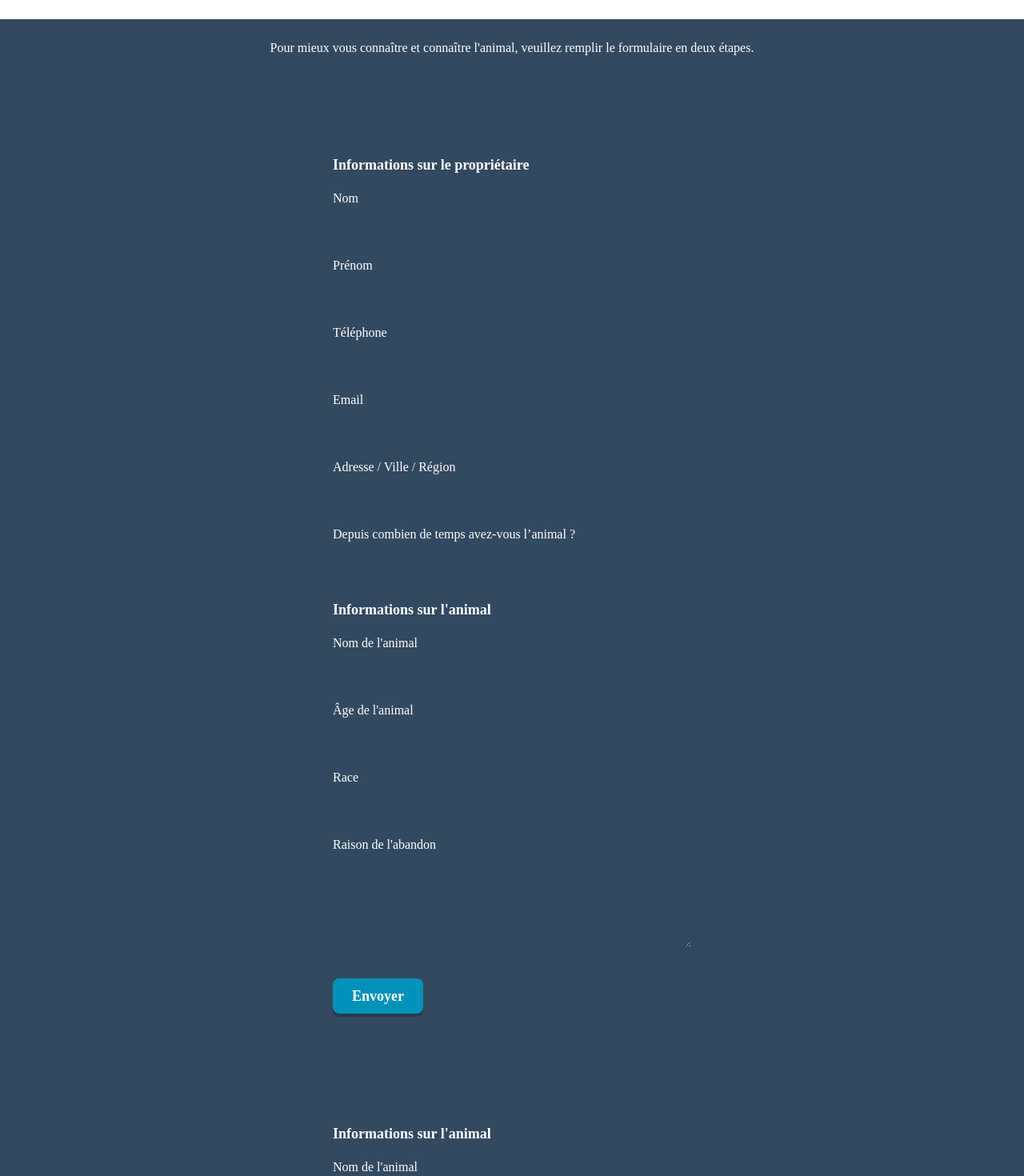
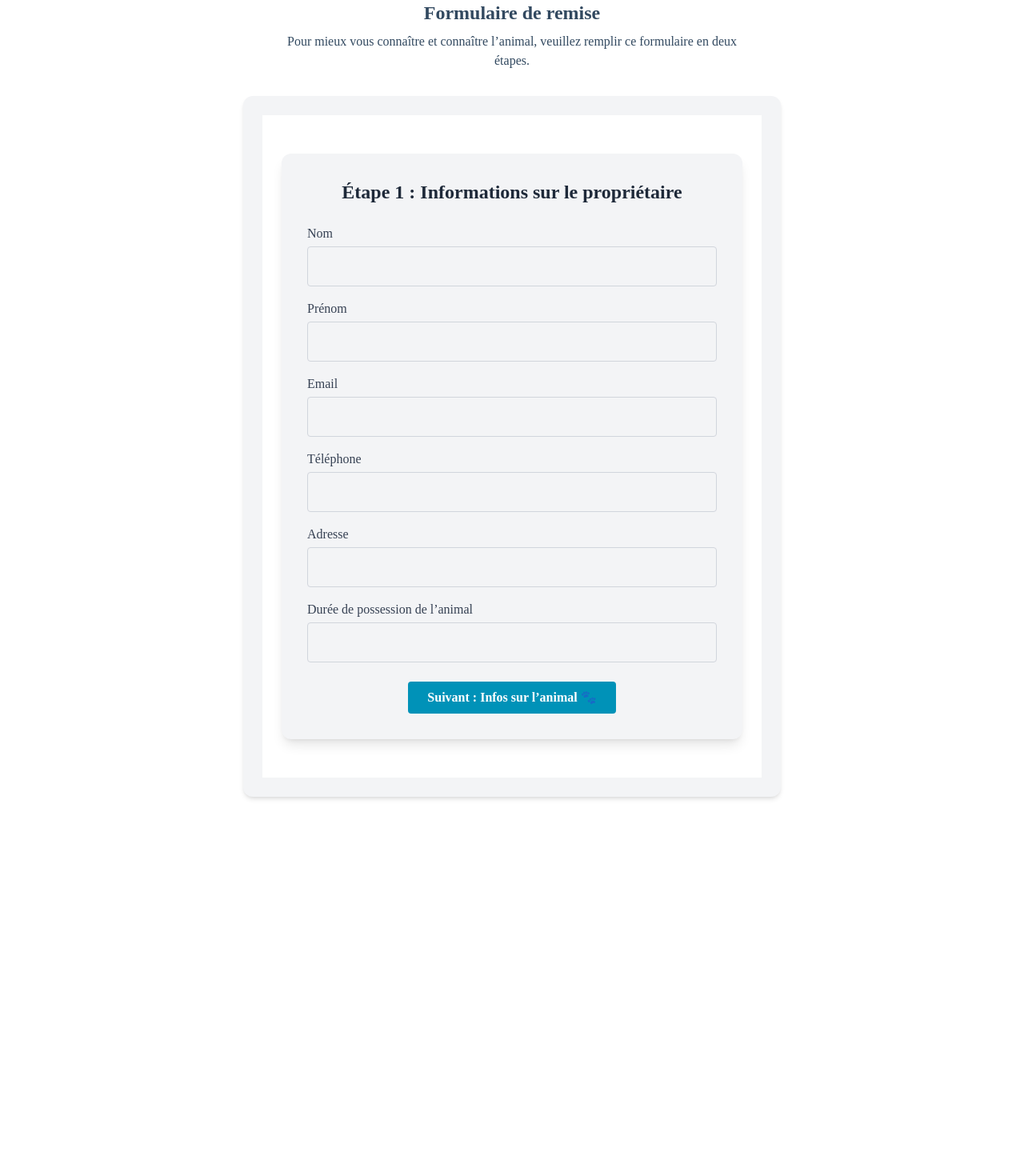
Before and after one commit to danisaza1/pattesacoeur, a Next.js app in the folder frontend/: page /rehoming in a window 1280 px wide. Shown: the part 40-1510 px from the top of the page at 80% size. After the commit the page ends 1076 px from the top, so only its background shows below. Built offline with nearby package versions, Linux system fonts and the light colour scheme.

Commit message:
feat: implement two-step animal rehoming form

```diff
--- a/frontend/app/components/Header.tsx
+++ b/frontend/app/components/Header.tsx
@@ -1,5 +1,5 @@
 "use client";
-
+import { PawPrint } from 'lucide-react'
 import Link from "next/link";
 import React, { useState } from "react";
 import { User, Menu, X } from "lucide-react"; // Import Menu and X icons
@@ -76,6 +76,13 @@ export default function Header() {
             🦴 J'adopte
           </Link>
           <Link
+            href="/rehoming"
+            className="py-2 md:pr-6 text-white transition-all duration-300 transform hover:scale-105 hover:brightness-110 hover:drop-shadow-[0_0_10px_rgba(255,255,255,0.7)]"
+            onClick={() => setIsMenuOpen(false)}
+          >
+            🐾  Remettre à l'asso
+          </Link>
+          <Link
             href="/guide"
             className="py-2 md:pr-6 text-white transition-all duration-300 transform hover:scale-105 hover:brightness-110 hover:drop-shadow-[0_0_10px_rgba(255,255,255,0.7)]"
             onClick={() => setIsMenuOpen(false)}
--- a/frontend/app/components/rehoming/AnimalForm.tsx
+++ /dev/null
@@ -1,37 +0,0 @@
-
-
-export default function OwnerForm() {
-  return (
-    <section className="flex flex-col items-center bg-[#324960] text-white py-6 mt-16">
-
-      <form action="/search" className="w-full max-w-md space-y-4">
-
-        <h2 className="text-lg font-bold mt-6">Informations sur l'animal</h2>
-
-        <div>
-          <label htmlFor="animalName" className="block mb-1">Nom de l'animal</label>
-          <input type="text" id="animalName" name="animalName" className="w-full p-2 text-black" />
-        </div>
-
-        <div>
-          <label htmlFor="animalAge" className="block mb-1">Âge de l'animal</label>
-          <input type="text" id="animalAge" name="animalAge" className="w-full p-2 text-black" />
-        </div>
-
-        <div>
-          <label htmlFor="animalBreed" className="block mb-1">Race</label>
-          <input type="text" id="animalBreed" name="animalBreed" className="w-full p-2 text-black" />
-        </div>
-
-        <div>
-          <label htmlFor="reason" className="block mb-1">Raison de l'abandon</label>
-          <textarea id="reason" name="reason" rows={4} className="w-full p-2 text-black" />
-        </div>
-
-        <button type="submit" className="mt-4 bg-white text-[#324960] px-4 py-2 rounded">
-          Envoyer
-        </button>
-      </form>
-    </section>
-  );
-}
--- /dev/null
+++ b/frontend/app/components/rehoming/AnimalStep.tsx
@@ -0,0 +1,48 @@
+'use client';
+import React from 'react';
+
+type AnimalStepProps = {
+  onSubmit: () => void;
+};
+
+export default function AnimalStep({ onSubmit }: AnimalStepProps) {
+  return (
+    <section className="min-h-screen flex items-center justify-center bg-white px-4 py-12">
+      <div className="w-full max-w-xl bg-gray-100 rounded-xl shadow-lg p-8 space-y-6">
+        <h2 className="text-2xl font-bold text-gray-800 text-center">Étape 2 : Informations sur l’animal</h2>
+
+        <form className="space-y-4">
+          <div>
+            <label htmlFor="animalName" className="block mb-1 text-gray-700">Nom de l’animal</label>
+            <input type="text" id="animalName" name="animalName" className="w-full p-3 rounded border border-gray-300 text-black" />
+          </div>
+
+          <div>
+            <label htmlFor="animalAge" className="block mb-1 text-gray-700">Âge</label>
+            <input type="text" id="animalAge" name="animalAge" className="w-full p-3 rounded border border-gray-300 text-black" />
+          </div>
+
+          <div>
+            <label htmlFor="animalBreed" className="block mb-1 text-gray-700">Race</label>
+            <input type="text" id="animalBreed" name="animalBreed" className="w-full p-3 rounded border border-gray-300 text-black" />
+          </div>
+
+          <div>
+            <label htmlFor="reason" className="block mb-1 text-gray-700">Raison de l’abandon</label>
+            <textarea id="reason" name="reason" rows={4} className="w-full p-3 rounded border border-gray-300 text-black" />
+          </div>
+        </form>
+
+        <div className="text-center">
+          <button
+            type="button"
+            onClick={onSubmit}
+            className="px-6 py-2 bg-cyan-600 hover:bg-cyan-700 text-white font-semibold rounded"
+          >
+            Envoyer ✉️
+          </button>
+        </div>
+      </div>
+    </section>
+  );
+}
--- a/frontend/app/components/rehoming/OwnerForm.tsx
+++ /dev/null
@@ -1,69 +0,0 @@
-
-export default function OwnerForm() {
-  return (
-    <section className="flex flex-col items-center bg-[#324960] text-white py-6 mt-16">
-
-      <form action="/search" className="w-full max-w-md space-y-4">
-        {/* Étape 1 : Propriétaire */}
-        <h2 className="text-lg font-bold">Informations sur le propriétaire</h2>
-
-        <div>
-          <label htmlFor="ownerName" className="block mb-1">Nom</label>
-          <input type="text" id="ownerName" name="ownerName" className="w-full p-2 text-black" />
-        </div>
-
-        <div>
-          <label htmlFor="ownerFirstName" className="block mb-1">Prénom</label>
-          <input type="text" id="ownerFirstName" name="ownerFirstName" className="w-full p-2 text-black" />
-        </div>
-
-        <div>
-          <label htmlFor="phone" className="block mb-1">Téléphone</label>
-          <input type="tel" id="phone" name="phone" className="w-full p-2 text-black" />
-        </div>
-
-        <div>
-          <label htmlFor="email" className="block mb-1">Email</label>
-          <input type="email" id="email" name="email" className="w-full p-2 text-black" />
-        </div>
-
-        <div>
-          <label htmlFor="address" className="block mb-1">Adresse / Ville / Région</label>
-          <input type="text" id="address" name="address" className="w-full p-2 text-black" />
-        </div>
-
-        <div>
-          <label htmlFor="ownershipDuration" className="block mb-1">Depuis combien de temps avez-vous l’animal ?</label>
-          <input type="text" id="ownershipDuration" name="ownershipDuration" className="w-full p-2 text-black" />
-        </div>
-
-        {/* Étape 2 : Animal */}
-        <h2 className="text-lg font-bold mt-6">Informations sur l'animal</h2>
-
-        <div>
-          <label htmlFor="animalName" className="block mb-1">Nom de l'animal</label>
-          <input type="text" id="animalName" name="animalName" className="w-full p-2 text-black" />
-        </div>
-
-        <div>
-          <label htmlFor="animalAge" className="block mb-1">Âge de l'animal</label>
-          <input type="text" id="animalAge" name="animalAge" className="w-full p-2 text-black" />
-        </div>
-
-        <div>
-          <label htmlFor="animalBreed" className="block mb-1">Race</label>
-          <input type="text" id="animalBreed" name="animalBreed" className="w-full p-2 text-black" />
-        </div>
-
-        <div>
-          <label htmlFor="reason" className="block mb-1">Raison de l'abandon</label>
-          <textarea id="reason" name="reason" rows={4} className="w-full p-2 text-black" />
-        </div>
-
-        <button type="submit" className="hw-32 relative inline-flex items-center justify-center px-6 py-2 text-lg font-bold text-white bg-cyan-600 rounded-lg shadow-[0_4px_0_0_rgba(0,0,0,0.2)] hover:bg-cyan-700 hover:shadow-[0_6px_12px_rgba(6,182,212,0.4)] active:translate-y-1 active:shadow-[0_2px_0_0_rgba(0,0,0,0.2)] transition-all duration-200 ease-in-out mt-4">
-          Envoyer
-        </button>
-      </form>
-    </section>
-  );
-}
--- /dev/null
+++ b/frontend/app/components/rehoming/OwnerStep.tsx
@@ -0,0 +1,58 @@
+'use client';
+import React from 'react';
+
+type OwnerStepProps = {
+  onNext: () => void;
+};
+
+export default function OwnerStep({ onNext }: OwnerStepProps) {
+  return (
+    <section className="min-h-screen flex items-center justify-center bg-white px-4 py-12">
+      <div className="w-full max-w-xl bg-gray-100 rounded-xl shadow-lg p-8 space-y-6">
+        <h2 className="text-2xl font-bold text-gray-800 text-center">Étape 1 : Informations sur le propriétaire</h2>
+
+        <form className="space-y-4">
+          <div>
+            <label htmlFor="ownerLastName" className="block mb-1 text-gray-700">Nom</label>
+            <input type="text" id="ownerLastName" name="ownerLastName" className="w-full p-3 rounded border border-gray-300 text-black" />
+          </div>
+
+          <div>
+            <label htmlFor="ownerFirstName" className="block mb-1 text-gray-700">Prénom</label>
+            <input type="text" id="ownerFirstName" name="ownerFirstName" className="w-full p-3 rounded border border-gray-300 text-black" />
+          </div>
+
+          <div>
+            <label htmlFor="email" className="block mb-1 text-gray-700">Email</label>
+            <input type="email" id="email" name="email" className="w-full p-3 rounded border border-gray-300 text-black" />
+          </div>
+
+          <div>
+            <label htmlFor="telephone" className="block mb-1 text-gray-700">Téléphone</label>
+            <input type="tel" id="telephone" name="telephone" className="w-full p-3 rounded border border-gray-300 text-black" />
+          </div>
+
+          <div>
+            <label htmlFor="address" className="block mb-1 text-gray-700">Adresse</label>
+            <input type="text" id="address" name="address" className="w-full p-3 rounded border border-gray-300 text-black" />
+          </div>
+
+          <div>
+            <label htmlFor="ownershipDuration" className="block mb-1 text-gray-700">Durée de possession de l’animal</label>
+            <input type="text" id="ownershipDuration" name="ownershipDuration" className="w-full p-3 rounded border border-gray-300 text-black" />
+          </div>
+        </form>
+
+        <div className="text-center">
+          <button
+            type="button"
+            onClick={onNext}
+            className="px-6 py-2 bg-cyan-600 hover:bg-cyan-700 text-white font-semibold rounded"
+          >
+            Suivant : Infos sur l’animal 🐾
+          </button>
+        </div>
+      </div>
+    </section>
+  );
+}
--- a/frontend/app/rehoming/page.tsx
+++ b/frontend/app/rehoming/page.tsx
@@ -1,20 +1,25 @@
 
+'use client'
 
-import OwnerForm from "../components/rehoming/OwnerForm";
-import AnimalForm from "../components/rehoming/AnimalForm";
+import { useState } from "react";
+import OwnerStep from "../components/rehoming/OwnerStep";
+import AnimalStep from "../components/rehoming/AnimalStep";
 
 export default function RehomingPage() {
+  const [step, setStep] = useState(1);
+
   return (
-    <section className="flex flex-col items-center bg-[#324960] text-white py-6 mt-16">
-      <div className="text-center mb-8">
-        <p>
-          Pour mieux vous connaître et connaître l'animal, veuillez remplir le formulaire en deux étapes.
+    <section className="flex flex-col items-center bg-white py-10 min-h-screen px-4">
+      <div className="text-center mb-8 max-w-xl">
+        <h1 className="text-2xl font-bold text-[#324960] mb-2">Formulaire de remise</h1>
+        <p className="text-[#324960]">
+          Pour mieux vous connaître et connaître l’animal, veuillez remplir ce formulaire en deux étapes.
         </p>
       </div>
 
-      <div className="w-full max-w-2xl space-y-12">
-        <OwnerForm />
-        <AnimalForm />
+      <div className="w-full max-w-2xl bg-gray-100 rounded-xl shadow-md p-6">
+        {step === 1 && <OwnerStep onNext={() => setStep(2)} />}
+        {step === 2 && <AnimalStep />}
       </div>
     </section>
   );
```
